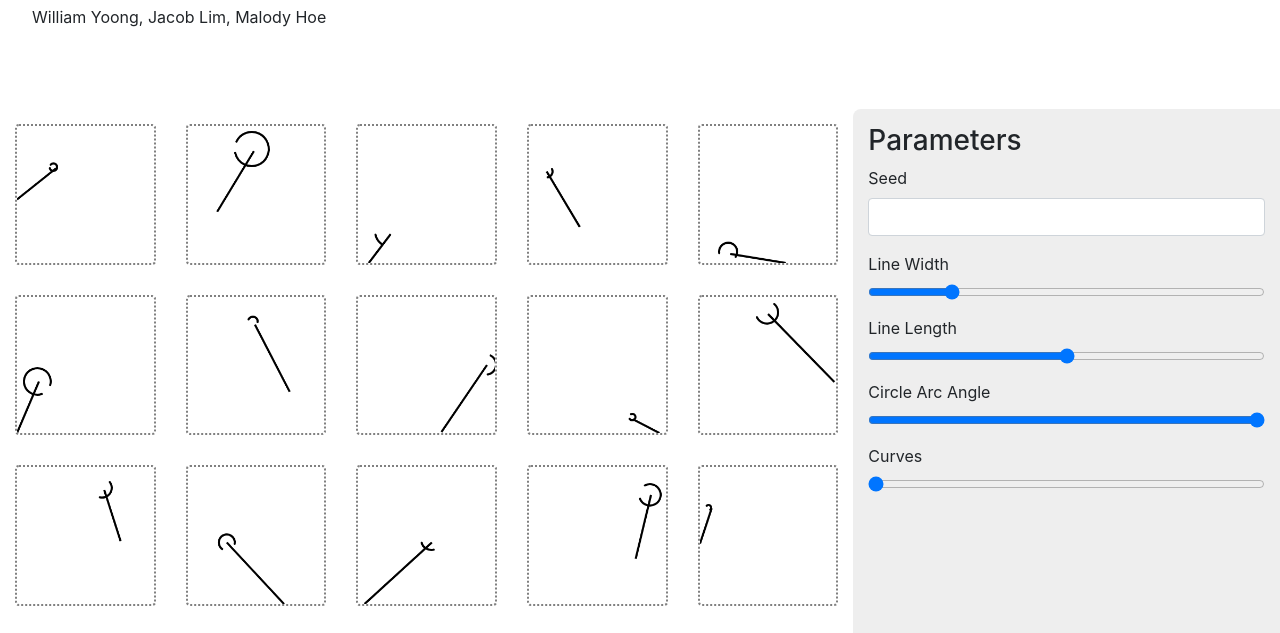
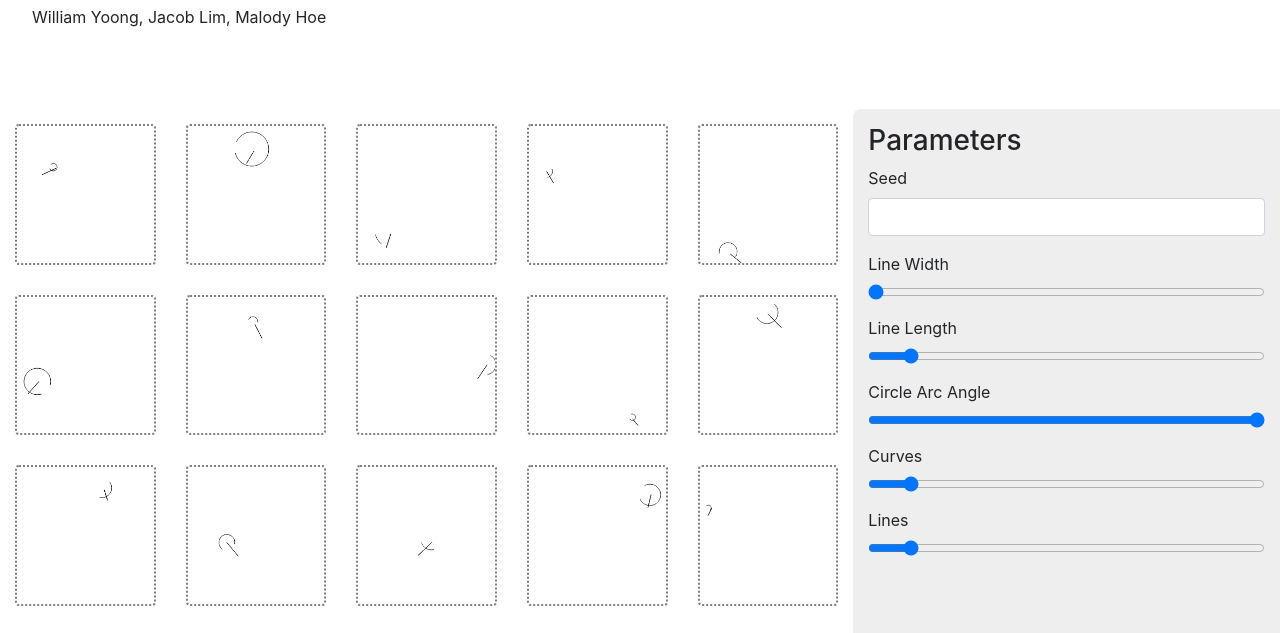
Before and after one commit to undefinist/glyphgen, a plain HTML site: page index.html in a window 1280 px wide. Shown: the part 115-748 px from the top of the page. Drawn offline with nearby package versions, Linux system fonts and the light colour scheme.

Commit message:
Added weightage

```diff
--- a/index.html
+++ b/index.html
@@ -113,11 +113,11 @@
         </div>
         <div class="form-group">
           <label for="line-width">Line Width</label>
-          <input type="range" class="form-control-range" id="line-width" min="1" max="16" value="4">
+          <input type="range" class="form-control-range" id="line-width" min="10" max="100" value="10">
         </div>
         <div class="form-group">
           <label for="line-length">Line Length</label>
-          <input type="range" class="form-control-range" id="line-length" min="0" max="256" value="128">
+          <input type="range" class="form-control-range" id="line-length" min="1" max="100" value="10">
         </div>
         <div class="form-group">
           <label for="circle-arc-angle">Circle Arc Angle</label>
@@ -125,7 +125,11 @@
         </div>
         <div class="form-group">
           <label for="curves-input">Curves</label>
-          <input type="range" class="form-control-range" id="curves-input" min="1" max="16" value="1">
+          <input type="range" class="form-control-range" id="curves-input" min="1" max="100" value="10">
+        </div>
+        <div class="form-group">
+          <label for="lines-input">Lines</label>
+          <input type="range" class="form-control-range" id="lines-input" min="1" max="100" value="10">
         </div>
       </div>
     </div>
--- a/script.js
+++ b/script.js
@@ -1,11 +1,16 @@
-const GLYPH_SIZE = 256;
+const GLYPH_SIZE       = 256;
+const LINES_SIZE       = 4.0;
+const CURVES_SIZE      = 6.0;
+const LINE_WIDTH_SIZE  = 10.0;
+const LINE_LENGTH_SIZE = 256.0;
 
 var settings = {
     seed: "",
-    lineWidth: 4,
-    lineLength: 128,
+    lineWidth: 10,
+    lineLength: 10,
     angle: 180,
     curves: 1,
+    lines: 1
 };
 
 var lasPosX = 0;
@@ -36,6 +41,10 @@ $("#circle-arc-angle").on("input", function(e) {
 });
 $("#curves-input").on("input", function(e) {
     settings.curves = $(this).val();
+    gen();
+});
+$("#lines-input").on("input", function (e) {
+    settings.lines = $(this).val();
     gen();
 });
 
@@ -70,8 +79,8 @@ function genGlyph(ctx)
 
     // change input to take in degrees from 0-180, thus we have to convert back to radians
     let rad = settings.angle * Math.PI / 180;
-
-    for(var i = 0; i < settings.curves; ++i) {
+    let numCurves = CURVES_SIZE * settings.curves / 100.0;
+    for (var i = 0; i < numCurves; ++i) {
         let x0 = randInt(16, GLYPH_SIZE - 16);
         let y0 = randInt(16, GLYPH_SIZE - 16);
         //Save last known position
@@ -88,18 +97,25 @@ function genGlyphLines(ctx)
 {
     ctx.beginPath();
     //Use last known position to connect the line and arcs
+  let numLines = LINES_SIZE * settings.lines / 100.0;
+    //Implement something to let user decide how many lines?
+  for (var i = 0; i < numLines; ++i)
+  {
     let x0 = lasPosX;//randInt(16, GLYPH_SIZE - 16);
     let y0 = lasPosY;//randInt(16, GLYPH_SIZE - 16);
-    //Implement something to let user decide how many lines?
     // move to a random coordinate on the box
     ctx.moveTo(x0, y0);
     //Get a random direction
     let ranRadY = Math.sin(randFloat(0.0, Math.PI));
     let ranRadX = Math.cos(randFloat(0.0, Math.PI));
+    let mag = settings.lineLength * LINE_LENGTH_SIZE / 100.0;
+    lasPosX = clamp(x0 + ranRadX * mag, 0, GLYPH_SIZE);
+    lasPosY = clamp(y0 + ranRadY * mag, 0, GLYPH_SIZE);
     // draw a line from moveTo to another random point
     //ctx.lineTo(randInt(x0+ 16, GLYPH_SIZE - 16), randInt(16 + y0, GLYPH_SIZE - 16));
     //Draw line to <x0, y0> + <ranRadX, ranRadY> * lineLength
-    ctx.lineTo(clamp(x0 + ranRadX * settings.lineLength, 0, GLYPH_SIZE), clamp(y0 + ranRadY * settings.lineLength, 0, GLYPH_SIZE));
+    ctx.lineTo(lasPosX, lasPosY);
+  }
     ctx.closePath();
     ctx.stroke();
 }
@@ -139,7 +155,7 @@ function gen()
         let ctx = canvas.getContext("2d");
         ctx.clearRect(0, 0, canvas.width, canvas.height);
         ctx.lineCap = "round";
-        ctx.lineWidth = settings.lineWidth;
+        ctx.lineWidth = settings.lineWidth * LINE_WIDTH_SIZE / 100.0;
         genGlyph(ctx);
         genGlyphLines(ctx);
         //genGlyphBezierCurve(ctx);
```
